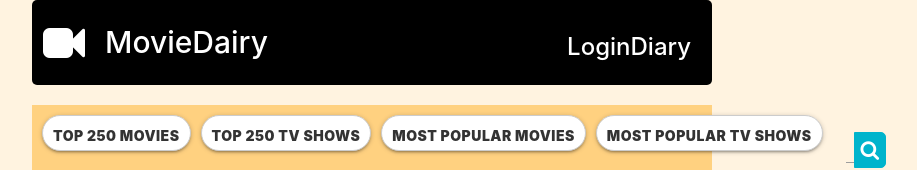
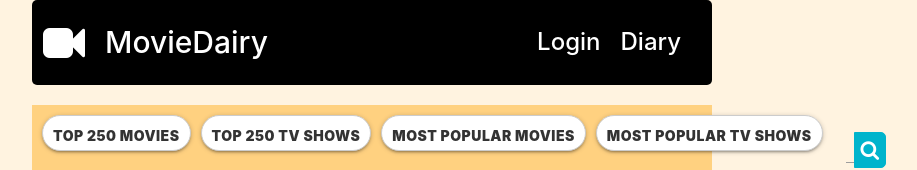
Before and after one commit to imcodekhan/movie-diary_0.2, a React (Create React App) app: page / in a window 1280 px wide. Shown: the top 170 px of the page, without its empty margins (268-1185 px from the left). Built offline with nearby package versions, Linux system fonts and the light colour scheme; no server answers.

Commit message:
started adding testing code

```diff
--- a/src/App.js
+++ b/src/App.js
@@ -12,7 +12,6 @@ import {
 import { ACTIONS } from "./shared/utils/Actions";
 import FormikSignup from "./sign/Signup";
 import userContext from "./sign/userContext";
-import { history } from "react-router-dom";
 import { users } from "./shared/utils/DummyData";
 
 const API_KEY = "k_92BxqCro";
@@ -151,18 +150,15 @@ const App = () => {
     } else {
       let isFound = false;
       state.favMovies.forEach((movie, index) => {
-        console.log(movie.id === id, index);
         if (movie.id === id) {
           isFound = index;
         }
       });
       if (isFound !== false) {
-        console.log("say hello", isFound);
         const tempState = [...state.favMovies];
         tempState.splice(isFound, 1);
         dispatch({ type: ACTIONS.REMOVE_FAV_MOVIE, payload: tempState });
       } else {
-        console.log("hello from undefined");
         const favMovie = {
           id,
           title,
@@ -177,13 +173,11 @@ const App = () => {
   };
 
   const handleSignUp = (user) => {
-    console.log("hello world from signup");
     const newUser = { ...user, favMovies: [] };
     users.push(newUser);
     dispatch({ type: ACTIONS.TOGGLE_LOGIN, payload: user });
   };
   const handleLogin = (user) => {
-    console.log("hello from login handle");
     dispatch({ type: ACTIONS.TOGGLE_LOGIN, payload: user });
     dispatch({ type: ACTIONS.LOAD_FAV_MOVIES, payload: user.favMovies });
   };
@@ -206,24 +200,24 @@ const App = () => {
     dispatch({ type: ACTIONS.SAVE_NOTE, payload: { index, newNote } });
   };
 
-  useEffect(() => {
-    fetch(`https://imdb-api.com/en/API/${state.tag}/${API_KEY}`)
-      .then((result) => result.json())
-      .then((data) =>
-        dispatch({ type: ACTIONS.SAVE_MOVIE, payload: [...data.items] })
-      )
-      .catch((err) => console.log(err));
-  }, [state.tag]);
+  // useEffect(() => {
+  //   fetch(`https://imdb-api.com/en/API/${state.tag}/${API_KEY}`)
+  //     .then((result) => result.json())
+  //     .then((data) =>
+  //       dispatch({ type: ACTIONS.SAVE_MOVIE, payload: [...data.items] })
+  //     )
+  //     .catch((err) => console.log(err));
+  // }, [state.tag]);
 
-  useEffect(() => {
-    fetch(`https://imdb-api.com/en/API/${state.tag}/${API_KEY}`)
-      .then((result) => result.json())
-      .then((data) =>
-        dispatch({ type: ACTIONS.SAVE_MOVIE, payload: [...data.items] })
-      )
-      .catch((err) => console.log(err));
-  }, []);
-  console.log(users);
+  // useEffect(() => {
+  //   fetch(`https://imdb-api.com/en/API/${state.tag}/${API_KEY}`)
+  //     .then((result) => result.json())
+  //     .then((data) =>
+  //       dispatch({ type: ACTIONS.SAVE_MOVIE, payload: [...data.items] })
+  //     )
+  //     .catch((err) => console.log(err));
+  // }, []);
+
   return (
     <userContext.Provider value={state.user}>
       <div style={{ margin: "0px 300px" }}>
--- a/src/index.js
+++ b/src/index.js
@@ -2,7 +2,6 @@ import React from "react";
 import ReactDOM from "react-dom";
 import "./index.css";
 import App from "./App";
-import FormikLogin from "./sign/Login";
 ReactDOM.render(
   <React.StrictMode>
     <App />
--- a/src/shared/components/Navigation.jsx
+++ b/src/shared/components/Navigation.jsx
@@ -27,21 +27,30 @@ const Navigation = ({ handleLogout }) => {
         </Link>
       </h2>
 
-      <h3 style={{ marginRight: 10, color: "white" }}>
+      <h3 style={{ margin: 10, color: "white" }}>
         {loginStatus ? (
           <div onClick={handleLogout}>Logout</div>
         ) : (
-          <Link style={{ textDecoration: "none", color: "white" }} to="/login">
+          <Link
+            style={{ textDecoration: "none", color: "white", margin: 10 }}
+            to="/login"
+          >
             Login
           </Link>
         )}
 
         {loginStatus ? (
-          <Link style={{ textDecoration: "none", color: "white" }} to="/diary">
+          <Link
+            style={{ textDecoration: "none", color: "white", margin: 10 }}
+            to="/diary"
+          >
             Diary
           </Link>
         ) : (
-          <Link style={{ textDecoration: "none", color: "white" }} to="/login">
+          <Link
+            style={{ textDecoration: "none", color: "white", margin: 10 }}
+            to="/login"
+          >
             Diary
           </Link>
         )}
```
Also changed, not shown: src/setupTests.js (added, +5 -0 lines), 2 other files (tests, documents, lock files or other folders).
